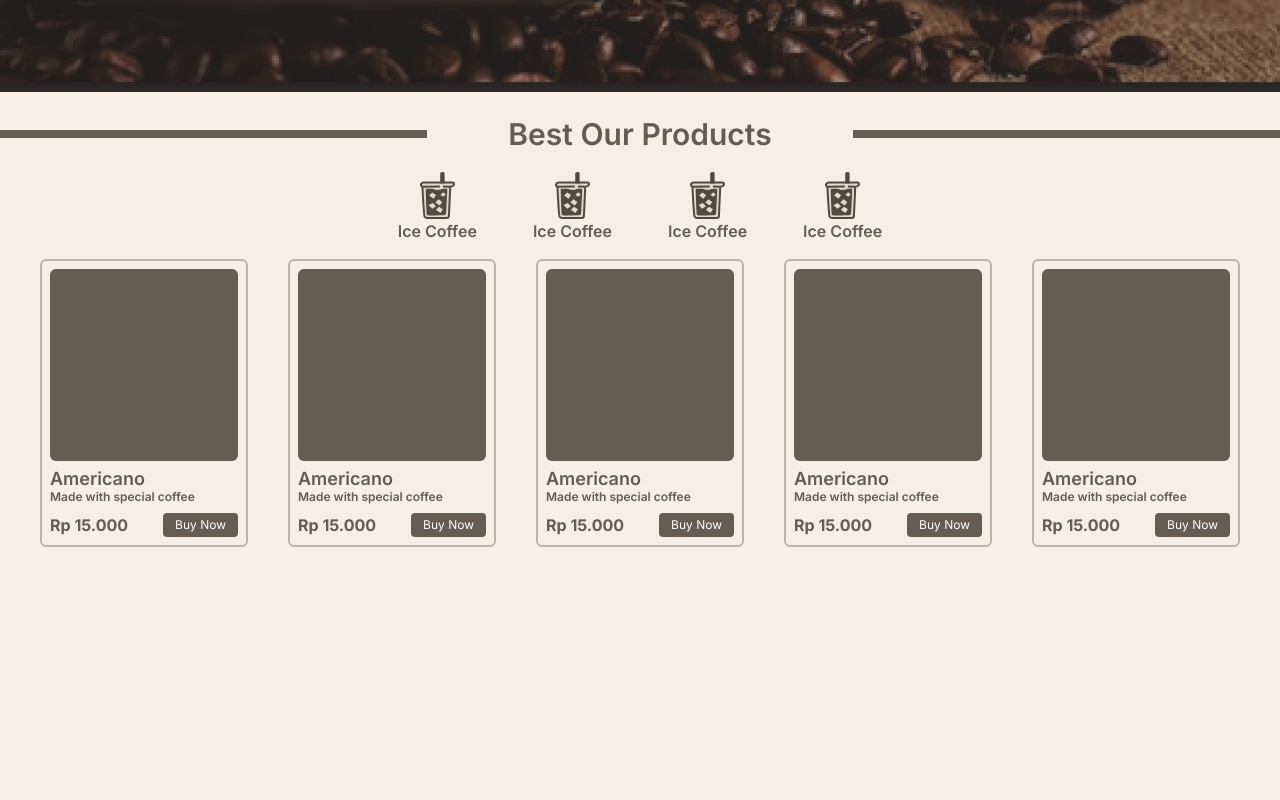
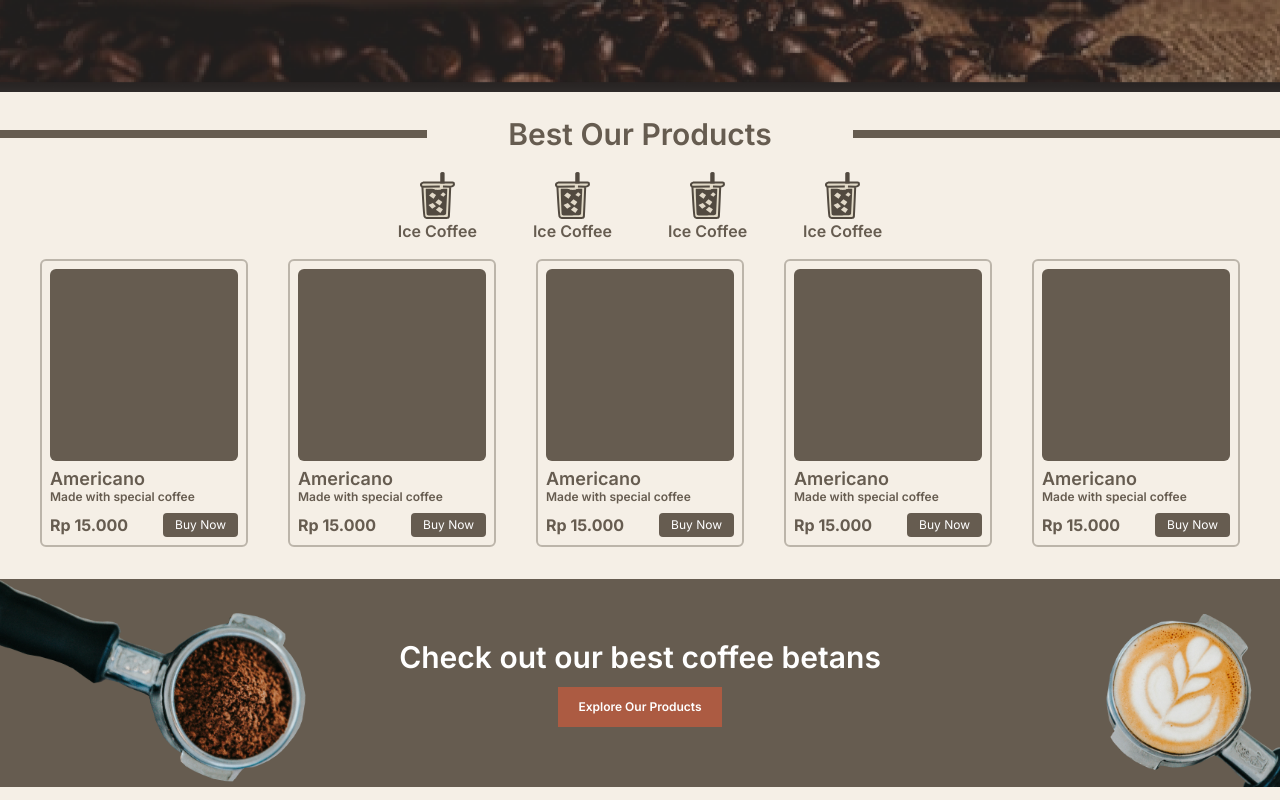
Before and after one commit to oktadafa/caffee-app, a Next.js app: page / in a window 1280 px wide. Shown: the part 708-1508 px from the top of the page. Before the commit the page ends 1271 px from the top, so only its background shows below. Built offline with nearby package versions, Linux system fonts and the light colour scheme.

Commit message:
create banner components

```diff
--- a/app/assets/index.ts
+++ b/app/assets/index.ts
@@ -1 +1,3 @@
 export {default as Landing} from './img/landing-page.png'
+export {default as Coffe2} from './img/coffe2.png'
+export {default as Coffe3} from './img/coffe3.png'
--- a/app/page.tsx
+++ b/app/page.tsx
@@ -1,5 +1,7 @@
 import style from "./main.module.css"
 import {IceCoffeeIcon} from "./components/atoms/icons"
+import { Coffe2, Coffe3 } from "./assets"
+import Image from "next/image"
 export default function Home() {
   return (
     <div className="min-h-screen">
@@ -49,7 +51,7 @@ export default function Home() {
             </button>
           ))}
         </div>
-        <div className="flex justify-center gap-x-10 mt-4 mb-4">
+        <div className="flex justify-center gap-x-10 mt-4 mb-8">
           {Array.from({length: 5}).map((item) => (
             <div className="w-52 h-72 rounded-md border-2  px-2 pt-2 border-primary/40 ">
               <div className="bg-primary rounded-md w-full h-48"></div>
@@ -72,6 +74,19 @@ export default function Home() {
             </div>
           ))}
         </div>
+        <div className="relative bg-primary w-full flex items-center justify-center h-52">
+        <Image src={Coffe2} width={330} height={270} alt="test" className="absolute top-0 left-0" />
+          <div className="flex flex-col justify-center gap-y-3">
+          <div className="text-3xl text-white font-semibold">
+          Check out our best  coffee betans
+            </div>
+            <div className="flex justify-center">
+            <button className="bg-secondary text-white text-xs font-semibold px-5 py-3
+            ">Explore Our Products</button>
+            </div>
+            </div>
+          <Image src={Coffe3} width={210} height={235} alt="test" className="absolute bottom-0 right-0"/>
+        </div>
       </div>
     </div>
   )
```
Also changed, not shown: app/assets/img/coffe2.png (added), app/assets/img/coffe3.png (added).
